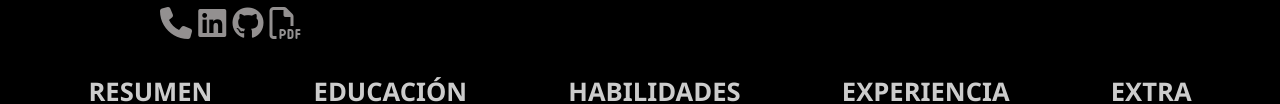
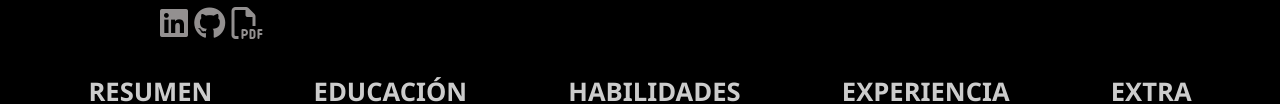
Before and after one commit to franciscopantojag/webResume, a plain HTML site: page index.html in a window 1280 px wide. Shown: the part 469-573 px from the top of the page. Drawn offline with nearby package versions, Linux system fonts and the light colour scheme.

Commit message:
Update index.html

```diff
--- a/index.html
+++ b/index.html
@@ -19,7 +19,7 @@
                     <h2 class="header-left-child speciality1"> Tecnologías de Información </h2>
                     <h2 class="header-left-child email"><a href="mailto: franciscopantojag98@gmail.com">franciscopantojag98@gmail.com</a></h2>
                     <h2 class="header-left-child phone">
-                        <i class="fas fa-phone"></i> <span class="phoneNumber"></span>
+                         <span class="phoneNumber"></span>
                         <a href="https://linkedin.com/in/francisco-pantoja-guillen-071370190" target="_blank"><i class="fab fa-linkedin icon "></i></a>
                         <a href="https://github.com/franciscopantojag"><i class="fab fa-github icon "></i></a>
                         <a href="pdf/francisco_pantoja_cv.pdf"><i class="far fa-file-pdf  icon"></i></a>
```
